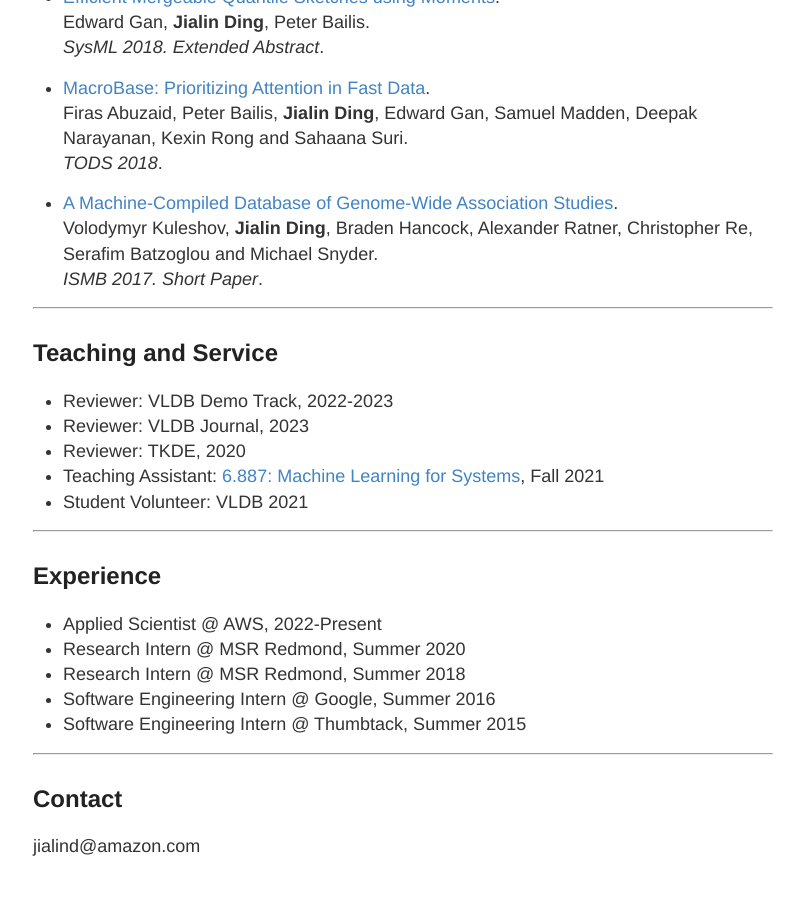
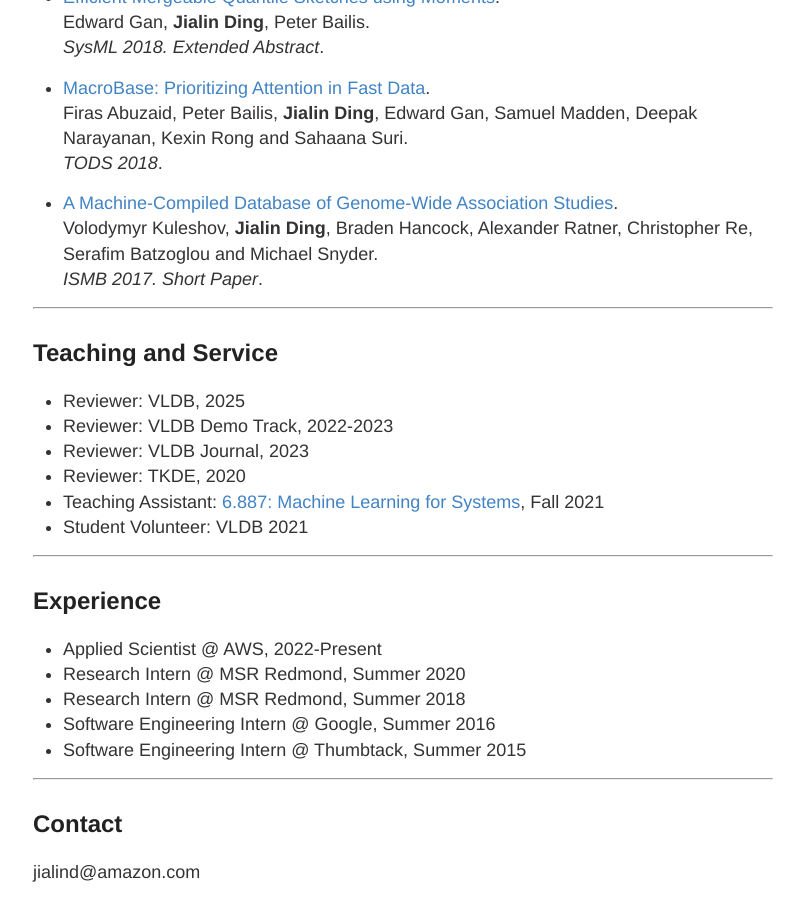
Before and after one commit to jialinding/jialinding.github.io, a Jekyll site: the page built from index.md, in a window 1280 px wide and 900 px high, scrolled down 2110 px. Shown: the whole window, without its empty margins (237-1041 px from the left). Built offline with Jekyll 4.4.1, drawn with Linux system fonts in a browser that asks for light colours; before the commit the page ends 2985 px from its top, so only the background shows below that.

Commit message:
Update: Jan 2023

```diff
--- a/index.md
+++ b/index.md
@@ -96,6 +96,7 @@ Volodymyr Kuleshov, **Jialin Ding**, Braden Hancock, Alexander Ratner, Christoph
 
 ## Teaching and Service
 
+- Reviewer: VLDB, 2025
 - Reviewer: VLDB Demo Track, 2022-2023
 - Reviewer: VLDB Journal, 2023
 - Reviewer: TKDE, 2020
```
